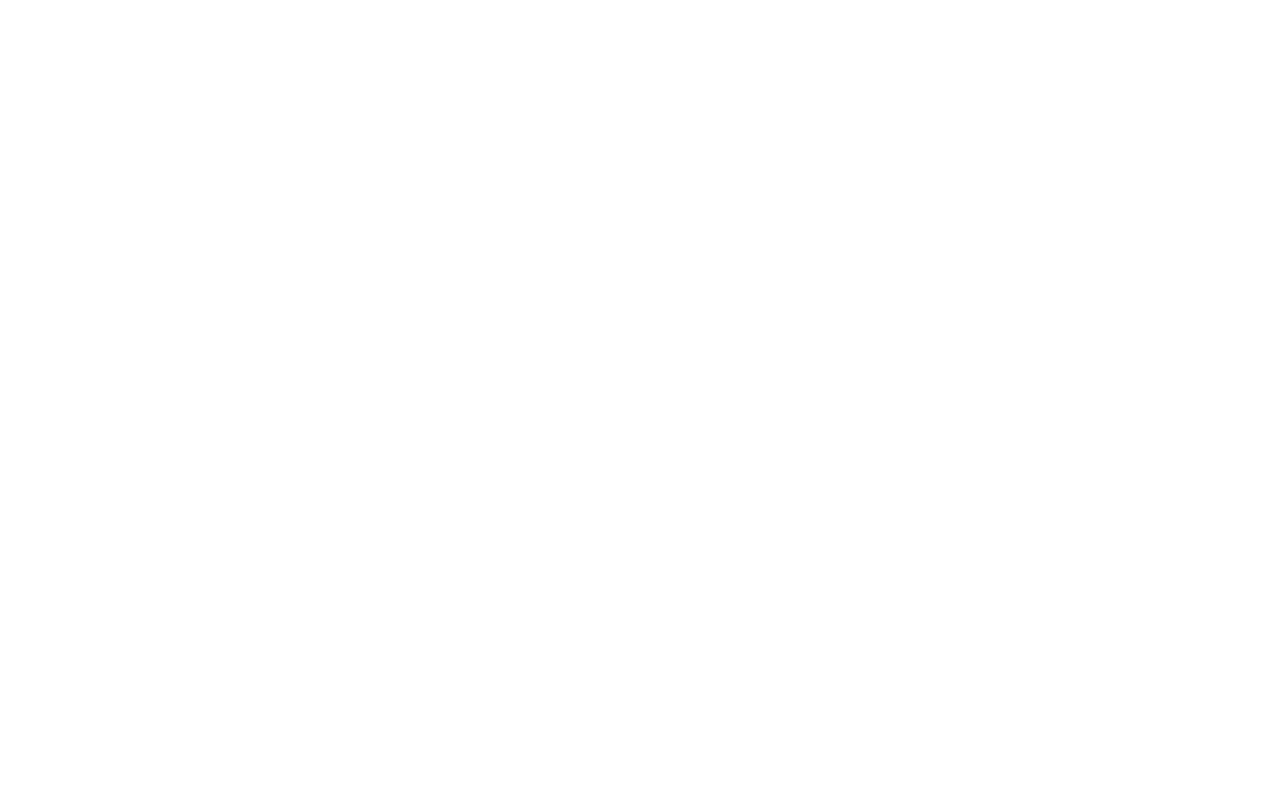
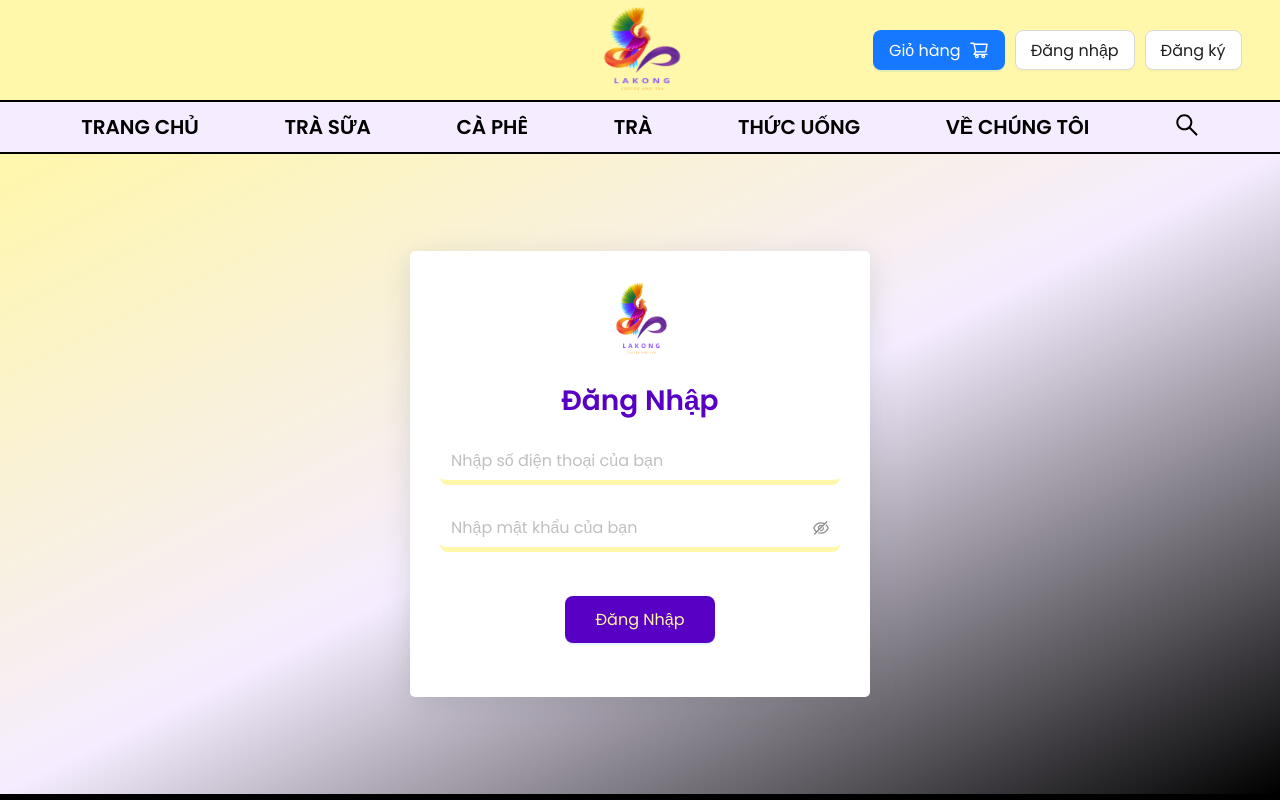
Before and after one commit to KenvinHuy2/kha20110500-TLCN_fe_reactjs, a React (Create React App) app: page /login in a window 1280 px wide. Before the commit this address had no page. Shown: the top 800 px of the page. Built offline with nearby package versions, Linux system fonts and the light colour scheme.

Commit message:
add login

```diff
--- a/src/components/custom-card/CustomCard.jsx
+++ b/src/components/custom-card/CustomCard.jsx
@@ -1,8 +1,30 @@
-import React from 'react'
-import { Button, Card } from 'antd';
+import React, { useState } from 'react'
+import { Button, Card, Modal, Input } from 'antd';
+import './styles.scss'
 
 const { Meta } = Card;
+const { TextArea } = Input;
+
 export default function CustomCard() {
+    const [isModalOpen, setIsModalOpen] = useState(false);
+    const [size, setSize] = useState("small");
+    const [number, setNumber] = useState(1);
+
+    const showModal = () => {
+        setIsModalOpen(true);
+    };
+    const handleCancel = () => {
+        setIsModalOpen(false);
+    };
+    const handleTotal = () => {
+        if (size == "small") {
+            return 35000 * number
+        } else if (size == "medium") {
+            return 40000 * number
+        } else if (size == "large") {
+            return 45000 * number
+        }
+    }
     return (
         <div>
             <Card
@@ -13,9 +35,54 @@ export default function CustomCard() {
                 <Meta title="Hồng Trà Caramel Dừa Đá Xay" />
                 <div style={{ textAlign: 'center' }}>
                     <div style={{ margin: '15px 0', fontSize: '22px', fontWeight: '600', color: '#0C713D' }}>70000 đ</div>
-                    <Button type='default' size='large'>Đặt hàng</Button>
+                    <Button onClick={() => showModal()} type='default' size='large'>Đặt hàng</Button>
                 </div>
             </Card>
+            <Modal open={isModalOpen} onCancel={handleCancel} footer={null} centered width={1000}>
+                <div className='modal-card'>
+                    <div className='modal-thumbnail'>
+                        <img alt="example" src="https://phuclong.com.vn/uploads/dish/c4692e6548c0af-65000306hngtrcarameldaxay.png" />
+                    </div>
+                    <div className='modal-content'>
+                        <h2>Hồng Trà Caramel Dừa Đá Xay</h2>
+                        <div className='modal-item'>
+                            <div>Kính cỡ</div>
+                            <div>
+                                <Button type={size == "small" ? 'primary' : 'default'} style={{ marginRight: 10 }} onClick={() => setSize("small")}>Nhỏ</Button>
+                                <Button type={size == "medium" ? 'primary' : 'default'} style={{ marginRight: 10 }} onClick={() => setSize("medium")}>Trung bình</Button>
+                                <Button type={size == "large" ? 'primary' : 'default'} onClick={() => setSize("large")}>Lớn</Button>
+                            </div>
+                        </div>
+                        <div className='modal-item'>
+                            <div>Số lượng</div>
+                            <div>
+                                <Button type='default' size='large' onClick={() => {
+                                    if (number != 1) {
+                                        setNumber(number - 1)
+                                    }
+                                }}>-</Button>
+                                <Button type='default' size='large' disabled>{number}</Button>
+                                <Button type='default' size='large' onClick={() => setNumber(number + 1)}>+</Button>
+                            </div>
+                        </div>
+                        <div className='modal-item'>
+                            <div>Ghi chú</div>
+                            <div>
+                                <TextArea rows={3} />
+                            </div>
+                        </div>
+                        <div className='modal-item'>
+                            <div>Giá</div>
+                            <div style={{ fontSize: '26px', color: "#0C713D", fontWeight: "600" }}>
+                                {handleTotal()} đ
+                            </div>
+                        </div>
+                        <div >
+                            <Button type='default' size='large' >Mua hàng</Button>
+                        </div>
+                    </div>
+                </div>
+            </Modal>
         </div>
     )
 }
--- /dev/null
+++ b/src/components/custom-card/styles.scss
@@ -0,0 +1,31 @@
+.modal-card {
+    display: flex;
+    align-items: center;
+    padding: 30px;
+
+    .modal-thumbnail {
+        img {
+            width: 400px;
+        }
+    }
+    .modal-content{
+        h2{
+            font-size: 28px;
+            margin-bottom: 30px;
+            color: #0C713D;
+        }
+        .modal-item{
+            display: flex;
+            margin-bottom: 25px;
+            align-items: center;
+            div:first-child{
+                font-weight: 600;
+                width: 30%;
+            }
+        }
+    }
+}
+.ant-modal-content{
+    width: 1000px;
+
+}
--- a/src/components/header/Header.jsx
+++ b/src/components/header/Header.jsx
@@ -3,9 +3,11 @@ import './style.scss'
 import Logo from '../../assets/logo.png'
 import { Button } from 'antd'
 import { LogoutOutlined, MailOutlined, ShoppingCartOutlined, UserOutlined } from '@ant-design/icons'
+import { useNavigate } from 'react-router-dom'
 
 export default function Header() {
     const [isLogin, setIsLogin] = useState(false)
+    const navigate =  useNavigate();
     return (
         <div className='header'>
             <div className='logo'>
@@ -18,8 +20,8 @@ export default function Header() {
                     <Button type='default' size='large'><UserOutlined style={{ fontSize: '20px' }} /></Button>
                     <Button type='default' size='large' onClick={()=>setIsLogin(false)}><LogoutOutlined style={{ fontSize: '20px' }} /></Button>
                 </> : <>
-                    <Button type='default' size='large' onClick={()=>setIsLogin(true)}>Đăng nhập</Button>
-                    <Button type='default' size='large'>Đăng ký</Button>
+                    <Button type='default' size='large' onClick={()=>navigate('/login')}>Đăng nhập</Button>
+                    <Button type='default' size='large' onClick={()=>navigate('/register')}>Đăng ký</Button>
                 </>}
             </div>
         </div>
--- /dev/null
+++ b/src/layouts/auth-layout/AuthLayout.jsx
@@ -0,0 +1,23 @@
+import React from 'react'
+import Header from '../../components/header/Header'
+import { Outlet } from 'react-router-dom'
+import Footer from '../../components/footer/Footer'
+import TabMenu from '../../components/tab-menu/TabMenu'
+import './styles.scss'
+import Logo from '../../assets/logo.png'
+
+export default function AuthLayout() {
+    return (
+        <>
+            <Header />
+            <TabMenu />
+            <div className='auth'>
+                <div className='auth-content'>
+                    <div className='logo'><img src={Logo} alt="" /></div>
+                    <Outlet />
+                </div>
+            </div>
+            <Footer />
+        </>
+    )
+}
--- /dev/null
+++ b/src/layouts/auth-layout/styles.scss
@@ -0,0 +1,71 @@
+.auth {
+    height: 80vh;
+    display: flex;
+    justify-content: center;
+    align-items: center;
+    background: linear-gradient(to right bottom, #FFF7AA, #f5edff, #000);
+
+    .auth-content {
+        background-color: white;
+        box-shadow: rgba(100, 100, 111, 0.2) 0px 7px 29px 0px;
+        padding: 30px;
+        border-radius: 5px;
+
+        .logo {
+            text-align: center;
+            margin-bottom: 15px;
+
+            img {
+                width: 60px;
+            }
+        }
+    }
+}
+
+.ant-form-item-control-input {
+    width: 400px;
+
+    input {
+        border: unset;
+        border-bottom: 5px solid #FFF7AA;
+
+        &:focus {
+            box-shadow: unset;
+            border-color: #0C713D;
+        }
+
+        &:hover {
+            border-color: #0C713D;
+        }
+    }
+
+    .ant-input-password {
+        border: unset;
+        border-bottom: 5px solid #FFF7AA;
+        box-shadow: unset;
+
+        &:focus-within {
+            border-color: #0C713D;
+        }
+        &:hover {
+            border-color: #0C713D;
+        }
+    }
+}
+.ant-form-item-control-input-content{
+    text-align: center;
+    button{
+        background-color: #5800c3;
+        color: #FFF7AA;
+        padding: 10px 30px !important;
+        height: auto !important;
+    }
+}
+
+.form-title{
+    font-size: 28px;
+    text-align: center;
+    font-weight: 600;
+    color: #5800c3;
+    margin-bottom: 20px;
+}
--- a/src/pages/drinks/Drinks.jsx
+++ b/src/pages/drinks/Drinks.jsx
@@ -1,9 +1,11 @@
 import React from 'react'
 import './styles.scss'
 import CustomCard from '../../components/custom-card/CustomCard'
+
 function Drinks() {
 
   return (
+
     <div className='drinks'>
       <div className='title'>THỨC UỐNG</div>
       <div className='drinks-container'>
@@ -13,6 +15,7 @@ function Drinks() {
         <CustomCard/>
         <CustomCard/>
       </div>
+
     </div>
   )
 }
--- a/src/pages/login/Login.jsx
+++ b/src/pages/login/Login.jsx
@@ -0,0 +1,46 @@
+import React from 'react'
+import { Button, Form, Input } from 'antd';
+
+const Login = () => {
+    const onFinish = (values) => {
+        console.log('Success:', values);
+    };
+    const onFinishFailed = (errorInfo) => {
+        console.log('Failed:', errorInfo);
+    };
+    return (
+        <>
+            <div className='form-title'>Đăng Nhập</div>
+            <Form
+                name="basic"
+                initialValues={{
+                    remember: true,
+                }}
+                onFinish={onFinish}
+                onFinishFailed={onFinishFailed}
+                autoComplete="off"
+            >
+                <Form.Item
+                    name="username"
+                >
+                    <Input size='large' placeholder='Nhập số điện thoại của bạn' />
+                </Form.Item>
+
+                <Form.Item
+                    name="password"
+                >
+                    <Input.Password size='large' placeholder='Nhập mật khẩu của bạn' />
+                </Form.Item>
+
+                <Form.Item>
+                    <Button type="primary" htmlType="submit" size='large' style={{ marginTop: '20px' }}>
+                        Đăng Nhập
+                    </Button>
+                </Form.Item>
+            </Form>
+        </>
+
+    )
+}
+
+export default Login
--- a/src/pages/register/Register.jsx
+++ b/src/pages/register/Register.jsx
@@ -1,7 +1,48 @@
 import React from 'react';
+import { Button, Form, Input } from 'antd';
 
 const Register = () => {
-    return <div>Register</div>;
+    const onFinish = (values) => {
+        console.log('Success:', values);
+    };
+    const onFinishFailed = (errorInfo) => {
+        console.log('Failed:', errorInfo);
+    };
+    return <>
+     <div className='form-title'>Đăng Ký</div>
+            <Form
+                name="basic"
+                initialValues={{
+                    remember: true,
+                }}
+                onFinish={onFinish}
+                onFinishFailed={onFinishFailed}
+                autoComplete="off"
+            >
+                <Form.Item
+                    name="username"
+                >
+                    <Input size='large' placeholder='Nhập số điện thoại của bạn' />
+                </Form.Item>
+
+                <Form.Item
+                    name="password"
+                >
+                    <Input.Password size='large' placeholder='Nhập mật khẩu của bạn' />
+                </Form.Item>
+                <Form.Item
+                    name="rePassword"
+                >
+                    <Input.Password size='large' placeholder='Nhập lại mật khẩu của bạn' />
+                </Form.Item>
+
+                <Form.Item>
+                    <Button type="primary" htmlType="submit" size='large' style={{ marginTop: '20px' }}>
+                        Đăng Ký
+                    </Button>
+                </Form.Item>
+            </Form>
+    </>;
 };
 
 export default Register;
```
Also changed, not shown: src/App.jsx (+19 -0 lines). Lines whose indentation alone changed are shown as unchanged.
